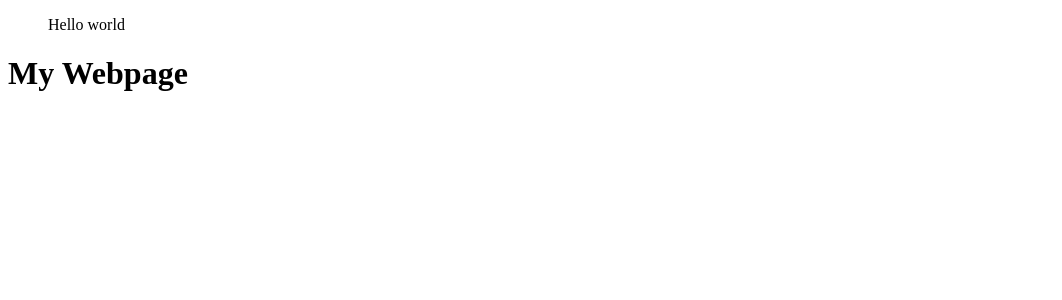
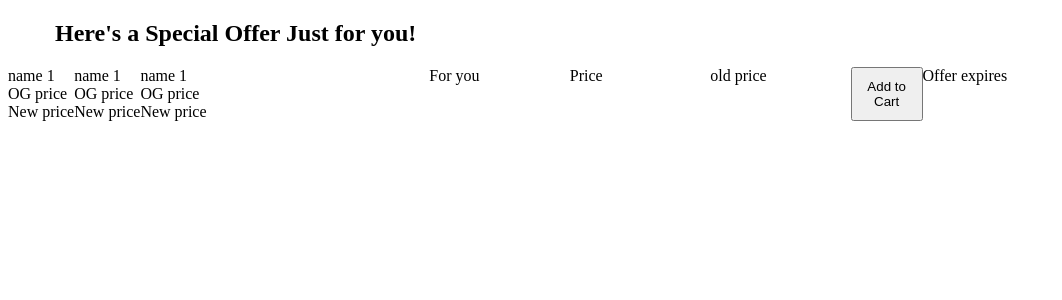
Before and after one commit to Hack-the-Hill-2023/Hack_the_Hill_Project, a Flask app: page /ext in a window 1280 px wide. Shown: the top 300 px of the page, without its empty margins (0-1062 px from the left). Run offline with Flask 2, Linux system fonts and the light colour scheme.

Commit message:
OH NO I"M COMMITING

```diff
--- a/zaman/bundle_generation.py
+++ b/zaman/bundle_generation.py
@@ -27,7 +27,7 @@ class Bundle:
 def create_bundle_raw(product: str, response_size: int = 50) -> str :
     openai.api_key = "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"
 
-    prompt = "name {0} products someone would buy with this:{1}".format(response_size, product)
+    prompt = "name {0} products someone would buy with this:{1}".format(3, product)
 
     response = openai.Completion.create(model="text-davinci-003", prompt=prompt, temperature=0, max_tokens=50)
 
--- /dev/null
+++ b/zaman/css/ext.css
@@ -0,0 +1 @@
+h2{margin-left:47px}div{display:flex;flex-direction:row;width:100%}
--- a/zaman/server.py
+++ b/zaman/server.py
@@ -1,4 +1,5 @@
-from flask import Flask, request, jsonify, make_response, render_template
+from flask import Flask, request, jsonify, make_response, render_template, send_file
+import os
 import json
 
 app = Flask(__name__)
--- a/zaman/templates/ext.html
+++ b/zaman/templates/ext.html
@@ -2,14 +2,48 @@
 <html lang="en">
 <head>
     <title>My Webpage</title>
+    <style>
+h2{margin-left:47px}div{display:flex;flex-direction:row;width:100%}
+
+    </style>
 </head>
 <body>
-    <ul id="navigation">
-    Hello world
-    </ul>
+    <h2>Here's a Special Offer Just for you!</h2>
 
-    <h1>My Webpage</h1>
+    <div>
 
+        <div>
+            <a class="card">
+                <label>name 1</label>
+                <img>
+                <div>OG price</div>
+                <div>New price</div>
+            </a>
+            <a class="card">
+                <label>name 1</label>
+                <img>
+                <div>OG price</div>
+                <div>New price</div>
+            </a>
+            <a class="card">
+                <label>name 1</label>
+                <img>
+                <div>OG price</div>
+                <div>New price</div>
+            </a>
+        </div>
+
+        <div>
+            <div>For you</div>
+            <div>Price</div>
+            <div>old price</div>
+        </div>
+
+        <div>
+            <button>Add to Cart</button>
+            <div>Offer expires</div>
+        </div>
+    </div>
     {# a comment #}
 </body>
 </html>
```
Also changed, not shown: zaman/scss/ext.scss (added, +17 -0 lines).
